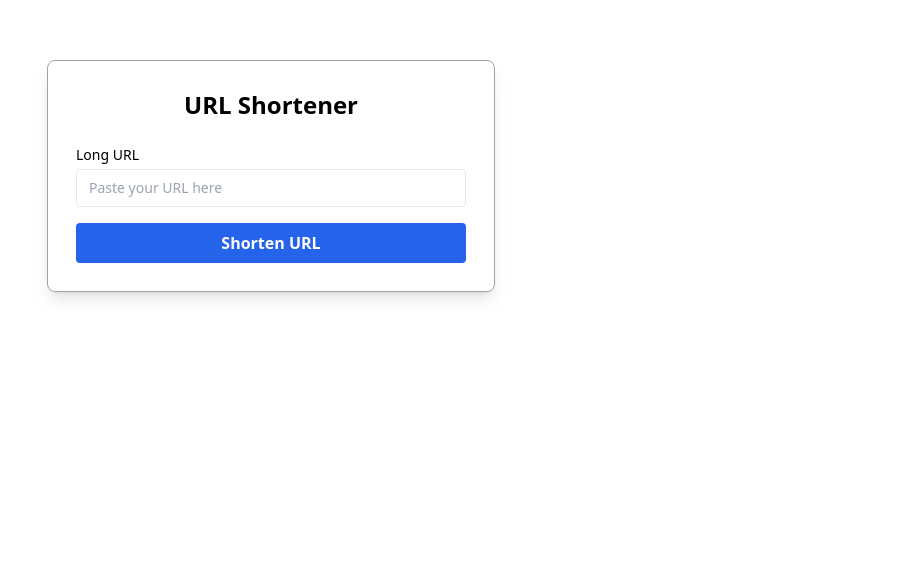
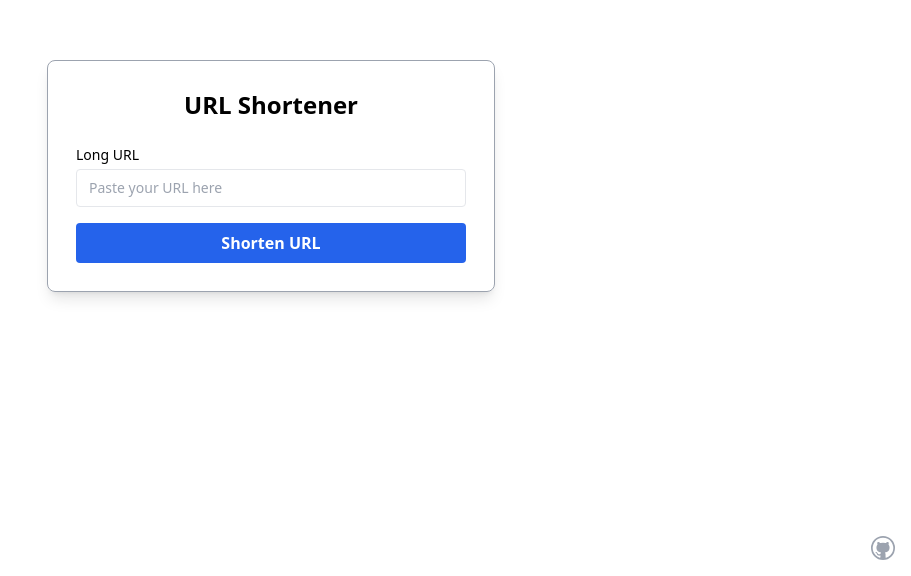
Before and after one commit to zgh-code/URL-Shortner, a React (Vite) app in the folder frontend/: page / in a window 1280 px wide. Shown: the part 224-800 px from the top of the page, without its empty margins (369-1280 px from the left). Built offline with nearby package versions, Linux system fonts and the light colour scheme; no server answers.

Commit message:
added github icon to frontend

```diff
--- a/frontend/package.json
+++ b/frontend/package.json
@@ -12,7 +12,8 @@
   "dependencies": {
     "axios": "^1.18.1",
     "react": "^19.2.6",
-    "react-dom": "^19.2.6"
+    "react-dom": "^19.2.6",
+    "react-icons": "^5.6.0"
   },
   "devDependencies": {
     "@eslint/js": "^10.0.1",
--- a/frontend/src/App.tsx
+++ b/frontend/src/App.tsx
@@ -1,5 +1,6 @@
 import { linkApi } from "./services/api"
 import { useState } from "react"
+import { VscGithub  } from "react-icons/vsc";
 
 export default function App() {
   const [url, setURl] = useState('')
@@ -34,6 +35,13 @@ export default function App() {
           </div>
         )}
       </div>
+      <a
+        href="https://github.com/zgh-code/URL-Shortner"
+        target="_blank"
+        className="fixed bottom-4 right-4 text-gray-400 hover:text-gray-700"
+      >
+        <VscGithub size={24} />
+      </a>
     </div>
   )
 }
```
Also changed, not shown: 1 other file (tests, documents, lock files or other folders).
